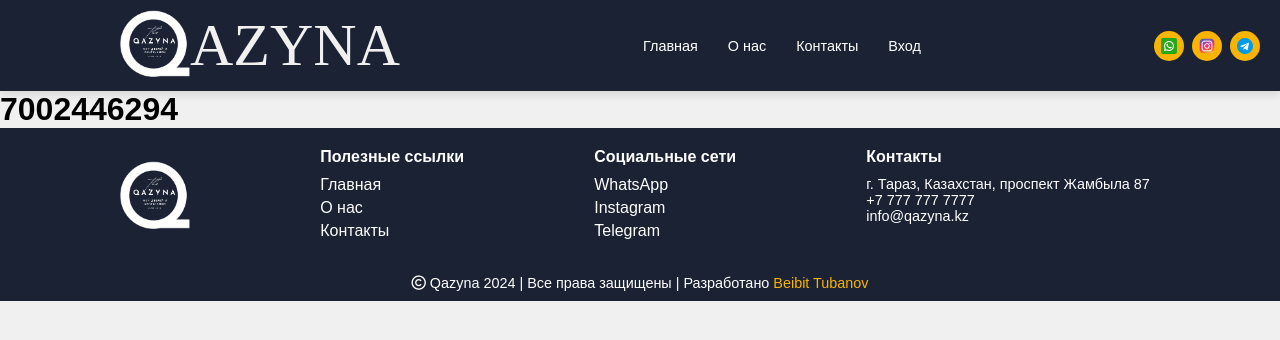
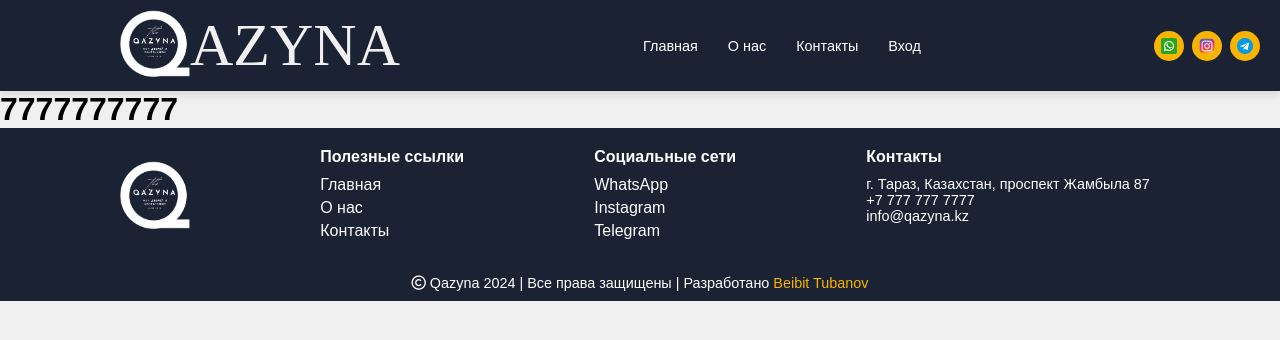
Before and after one commit to Tubanov/Qazyna_website, a Django app: page /main/contact/ in a window 1280 px wide. Shown: the top 340 px of the page. Run offline with Django 4.2, Linux system fonts and the light colour scheme; some libraries are stand-ins or nearby versions.

Commit message:
Update contact.html

```diff
--- a/itproger/main/templates/main/contact.html
+++ b/itproger/main/templates/main/contact.html
@@ -3,5 +3,5 @@
 {% block title %}Contact{% endblock %}
 
 {% block content %}
-<h1>7002446294</h1>
+<h1>7777777777</h1>
 {% endblock %}
```
